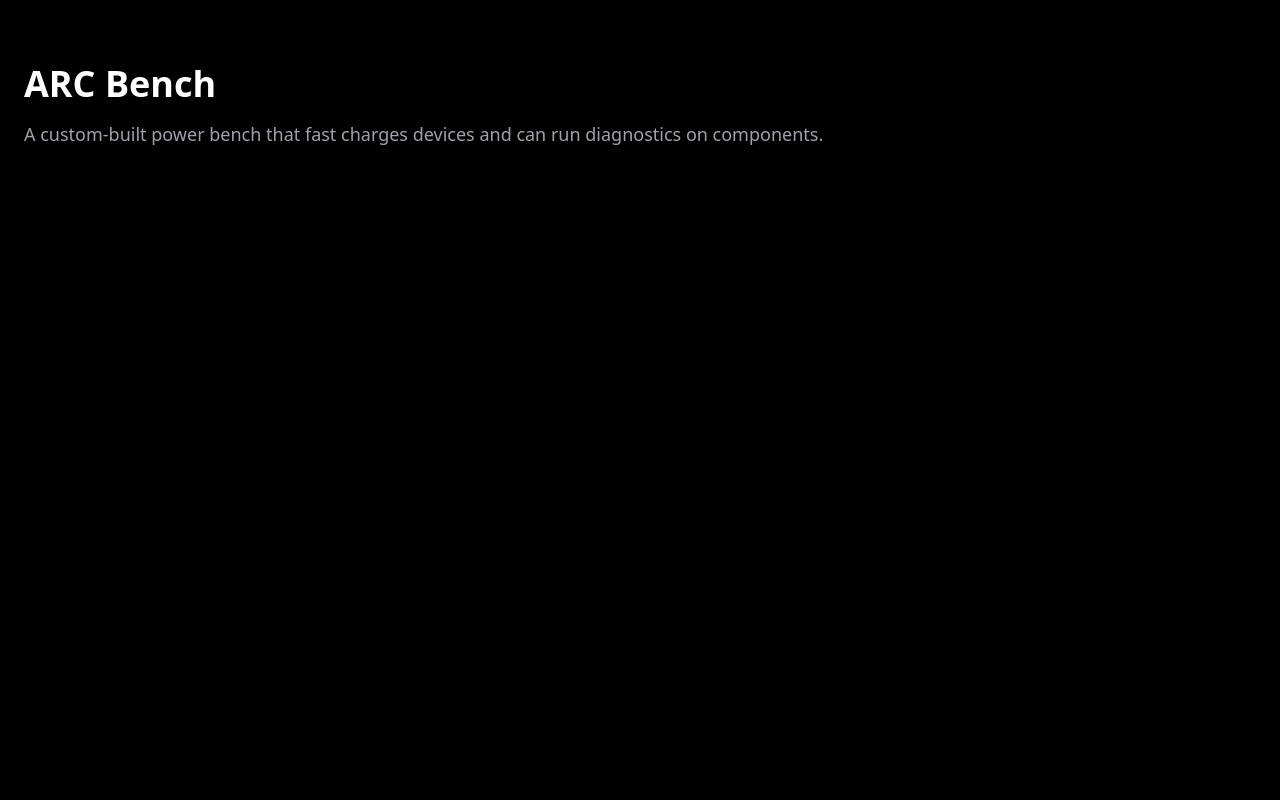
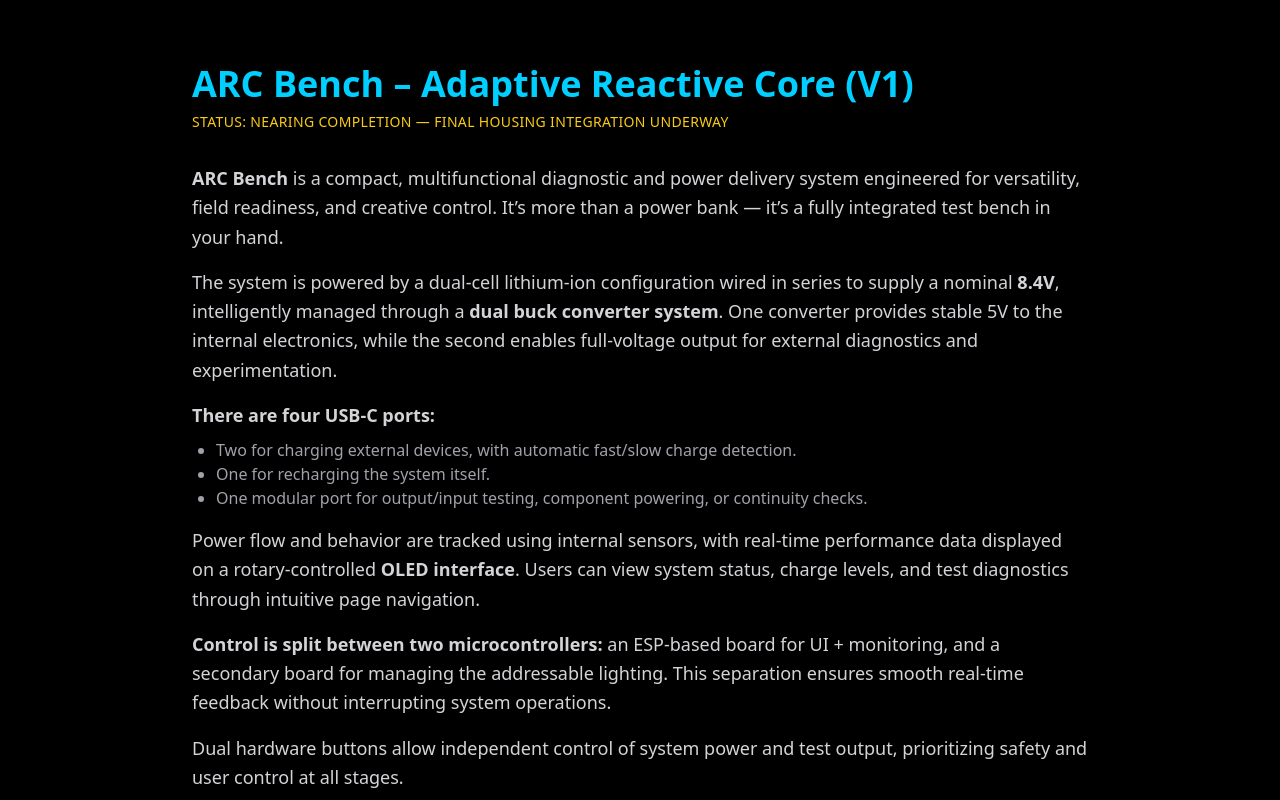
Before and after one commit to dtgarcia/tavrylabs-website, a React (Vite) app: page /projects/arc-bench in a window 1280 px wide. Shown: the top 800 px of the page. Built offline with nearby package versions, Linux system fonts and the light colour scheme.

Commit message:
Add full ARC Bench V1 summary and layout

```diff
--- a/src/pages/ArcBench.jsx
+++ b/src/pages/ArcBench.jsx
@@ -1,12 +1,51 @@
+import React from "react";
+
 function ArcBench() {
-    return (
-      <div className="min-h-screen bg-black text-white px-6 py-16">
-        <h1 className="text-4xl font-bold mb-4">ARC Bench</h1>
-        <p className="text-lg text-zinc-400">
-          A custom-built power bench that fast charges devices and can run diagnostics on components.
-        </p>
+  return (
+    <div className="min-h-screen bg-black text-white px-6 py-16 flex items-center justify-center">
+      <div className="max-w-4xl w-full space-y-8">
+
+        {/* Title & Status */}
+        <div>
+          <h1 className="text-4xl font-bold mb-2 text-arcblue">ARC Bench – Adaptive Reactive Core (V1)</h1>
+          <p className="text-sm uppercase text-yellow-400 tracking-wide">Status: Nearing Completion — Final Housing Integration Underway</p>
+        </div>
+
+        {/* Summary */}
+        <div className="space-y-4 text-zinc-300 text-lg leading-relaxed">
+          <p>
+            <strong>ARC Bench</strong> is a compact, multifunctional diagnostic and power delivery system engineered for versatility, field readiness, and creative control. It’s more than a power bank — it’s a fully integrated test bench in your hand.
+          </p>
+          <p>
+            The system is powered by a dual-cell lithium-ion configuration wired in series to supply a nominal <strong>8.4V</strong>, intelligently managed through a <strong>dual buck converter system</strong>. One converter provides stable 5V to the internal electronics, while the second enables full-voltage output for external diagnostics and experimentation.
+          </p>
+          <p>
+            <strong>There are four USB-C ports:</strong>
+            <ul className="list-disc ml-6 mt-2 text-base text-zinc-400">
+              <li>Two for charging external devices, with automatic fast/slow charge detection.</li>
+              <li>One for recharging the system itself.</li>
+              <li>One modular port for output/input testing, component powering, or continuity checks.</li>
+            </ul>
+          </p>
+          <p>
+            Power flow and behavior are tracked using internal sensors, with real-time performance data displayed on a rotary-controlled <strong>OLED interface</strong>. Users can view system status, charge levels, and test diagnostics through intuitive page navigation.
+          </p>
+          <p>
+            <strong>Control is split between two microcontrollers:</strong> an ESP-based board for UI + monitoring, and a secondary board for managing the addressable lighting. This separation ensures smooth real-time feedback without interrupting system operations.
+          </p>
+          <p>
+            Dual hardware buttons allow independent control of system power and test output, prioritizing safety and user control at all stages.
+          </p>
+          <p>
+            All core functions are complete. ARC Bench is now in the final stretch: refining the custom housing, securing internal layout and mounting, and preparing for final deployment and field testing.
+          </p>
+        </div>
+
+        {/* Final Note */}
+        <p className="text-sm text-zinc-500 italic mt-10">This project defines Tavry Labs: intelligent, field-ready, and built from raw ambition.</p>
       </div>
-    );
-  }
+    </div>
+  );
+}
 
-  export default ArcBench;
+export default ArcBench;
```
